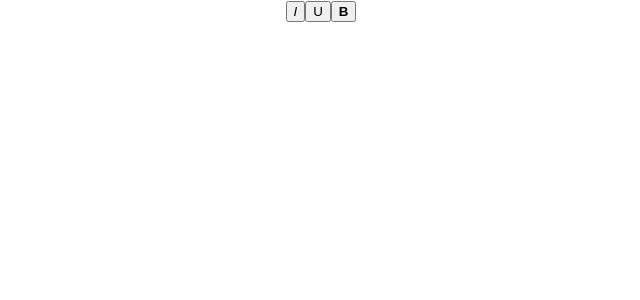
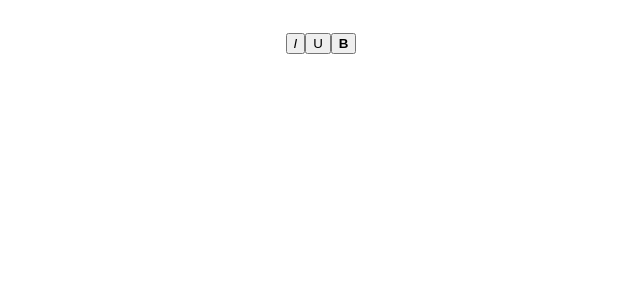
Before and after one commit to katiejduane/draft.js--demo, a React (Create React App) app: page / in a window 1280 px wide. Shown: the top 300 px of the page, without its empty margins (319-959 px from the left). Built offline with nearby package versions, Linux system fonts and the light colour scheme.

Commit message:
css module added, very basic

```diff
--- a/src/components/PageContainer.js
+++ b/src/components/PageContainer.js
@@ -1,5 +1,7 @@
 import React, { Component } from 'react';
 import { Editor, EditorState, RichUtils } from 'draft-js';
+
+import styles from './PageContainer.module.css';
 
 
 class PageContainer extends Component{
@@ -40,7 +42,7 @@ class PageContainer extends Component{
 
     render(){
         return(
-            <div>
+            <div className={styles.EditorContainer}>
                 <button onClick={this.onItalicClick}><em>I</em></button>
                 <button onClick={this.onUnderlineClick}>U</button>
                 <button onClick={this.onBoldClick}><strong>B</strong></button>
--- /dev/null
+++ b/src/components/PageContainer.module.css
@@ -0,0 +1,3 @@
+.EditorContainer {
+    margin: 2rem;
+}
```
